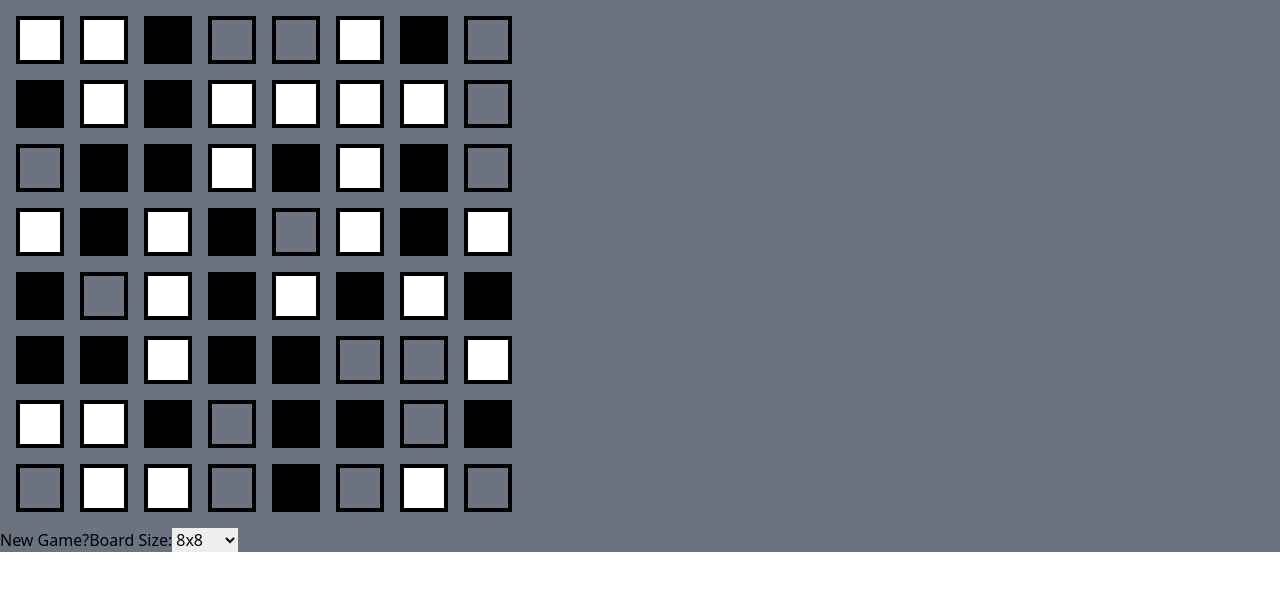
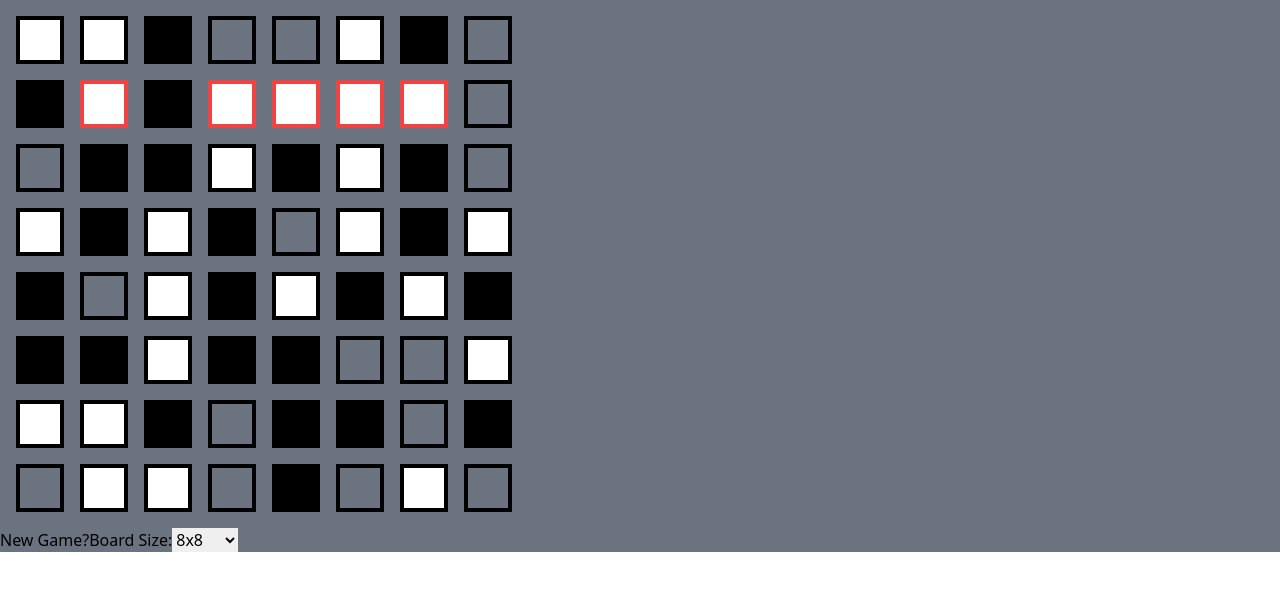
Before and after one commit to alank101/puzzle-games, a React (Create React App) app: page /Unruly in a window 1280 px wide. Shown: the top 590 px of the page. Built offline with nearby package versions, Linux system fonts and the light colour scheme.

Commit message:
different approach to checking progress

```diff
--- a/src/components/Unruly.jsx
+++ b/src/components/Unruly.jsx
@@ -4,11 +4,13 @@ import { useState, useEffect } from "react";
 
 export default function Unruly() {
     // const [colors, setColors] = useState(gameBoard)
-    const [colors, setColors] = useState(() => {
+    const [currentBoardArray, setCurrentBoardArray] = useState(() => {
         return Array.from({ length: 8 }, () => Array.from({ length: 8 }, getRandomNumber));
     });
     const [selectedBoardSize, setSelectedBoardSize] = useState(8)
-    const [currentBoardArray, setCurrentBoardArray] = useState([])
+    const [hasMoreThanHalf, setHasMoreThanHalf] = useState(false)
+    const threeInRow = ' border-red-500'
+    const moreThanHalf = ' text-red-500 text-center p-2'
 
     useEffect(() => {
         newGame(selectedBoardSize);
@@ -18,12 +20,10 @@ export default function Unruly() {
         0: 'bg-transparent border-black',
         1: 'bg-black border-black',
         2: 'bg-white border-black',
-        3: 'bg-black border-red-500',
-        4: 'bg-white border-red-500'
     }
 
     function handleColorChange(rowIndex, colIndex) {
-        const newColors = [...colors]
+        const newColors = [...currentBoardArray]
         const currentValue = newColors[rowIndex][colIndex];
         switch (currentValue) {
             case 1:
@@ -32,25 +32,10 @@ export default function Unruly() {
             case 2:
                 newColors[rowIndex][colIndex] = 0
                 break
-            case 3:
-                newColors[rowIndex][colIndex] = 2
-                if (newColors[rowIndex][colIndex - 1] === 3) newColors[rowIndex][colIndex - 1] = 1
-                if (newColors[rowIndex][colIndex + 1] === 3) newColors[rowIndex][colIndex + 1] = 1
-                if (newColors[rowIndex - 1][colIndex] === 3) newColors[rowIndex - 1][colIndex] = 1
-                if (newColors[rowIndex + 1][colIndex] === 3) newColors[rowIndex + 1][colIndex] = 1
-                break
-            case 4:
-                newColors[rowIndex][colIndex] = 0
-                if (newColors[rowIndex][colIndex - 1] === 4) newColors[rowIndex][colIndex - 1] = 2
-                if (newColors[rowIndex][colIndex + 1] === 4) newColors[rowIndex][colIndex + 1] = 2
-                if (newColors[rowIndex - 1][colIndex] === 4) newColors[rowIndex - 1][colIndex] = 2
-                if (newColors[rowIndex + 1][colIndex] === 4) newColors[rowIndex + 1][colIndex] = 2
-                break
             default:
                 newColors[rowIndex][colIndex] = 1
         }
-        setColors(newColors)
-        checkProgress(rowIndex, colIndex)
+        setCurrentBoardArray(newColors)
     }
 
     function getRandomNumber() {
@@ -61,88 +46,106 @@ export default function Unruly() {
         const newBoard = Array.from({ length: selectedBoardSize }, () =>
             Array.from({ length: selectedBoardSize }, getRandomNumber)
         );
-        setColors(newBoard);
-        setCurrentBoardArray(newBoard)
+        setCurrentBoardArray(newBoard);
     }
-
 
     function handleBoardSizeChange(event) {
         const newBoardSize = parseInt(event.target.value, 10);
         setSelectedBoardSize(newBoardSize)
     }
 
-    function checkProgress(rowIndex, colIndex) {
-        const selectedValue = currentBoardArray[rowIndex][colIndex];
 
-        const isMatchingHorizontal = (value) => {
-            return (
-                currentBoardArray[rowIndex][colIndex - 1] === value &&
-                currentBoardArray[rowIndex][colIndex + 1] === value
-            );
-        };
+    function getCellClasses(value, rowIndex, colIndex, currentBoardArray) {
+        // Add the necessary logic to determine the classes for each cell based on the conditions
+        let classes = colorMapping[value];
 
-        const isMatchingVertical = (value) => {
-            return (
-                currentBoardArray[rowIndex - 1] &&
-                currentBoardArray[rowIndex + 1] &&
-                currentBoardArray[rowIndex - 1][colIndex] === value &&
-                currentBoardArray[rowIndex + 1][colIndex] === value
-            );
-        };
+        const counts = countColors(currentBoardArray);
 
-        const updateCellsHorizontal = (value) => {
-            currentBoardArray[rowIndex][colIndex] = value;
-            currentBoardArray[rowIndex][colIndex - 1] = value;
-            currentBoardArray[rowIndex][colIndex + 1] = value;
-        };
-
-        const updateCellsVertical = (value) => {
-            currentBoardArray[rowIndex][colIndex] = value;
-            currentBoardArray[rowIndex - 1][colIndex] = value;
-            currentBoardArray[rowIndex + 1][colIndex] = value;
+        // Check if one color has more than half of the current board length
+        const boardLength = currentBoardArray.length * currentBoardArray[0].length;
+        for (const color in counts) {
+            if (counts[color] > boardLength / 2) {
+                classes += moreThanHalf;
+                setHasMoreThanHalf(true)
+                break;
+            }
         }
 
-        if ((selectedValue === 2 && isMatchingVertical(2) && isMatchingHorizontal(2)) ||
-            (selectedValue === 1 && isMatchingVertical(1) && isMatchingHorizontal(1))) {
-            updateCellsHorizontal(selectedValue === 2 ? 4 : 3);
-            updateCellsVertical(selectedValue === 2 ? 4 : 3);
-        } else if (selectedValue === 2 && isMatchingHorizontal(2)) {
-            updateCellsHorizontal(4);
-        } else if (selectedValue === 1 && isMatchingHorizontal(1)) {
-            updateCellsHorizontal(3);
-        } else if (selectedValue === 1 && isMatchingVertical(1)) {
-            updateCellsVertical(3);
-        } else if (selectedValue === 2 && isMatchingVertical(2)) {
-            updateCellsVertical(4);
+        // Check if there are at least 3 consecutive cells of the same color in a row
+        if (value !== 0) {
+            const row = currentBoardArray[rowIndex];
+            if (hasThreeInRow(row, value)) {
+                classes += threeInRow;
+            }
         }
 
+        return classes;
     }
 
+    const countColors = (board) => {
+        const counts = { 0: 0, 1: 0, 2: 0 };
+        board.forEach((row) => {
+            row.forEach((cell) => {
+                counts[cell]++;
+            });
+        });
+        return counts;
+    };
+
+    const hasThreeInRow = (row, color) => {
+        let count = 0;
+        for (let i = 0; i < row.length; i++) {
+            if (row[i] === color) {
+                count++;
+                if (count >= 3) {
+                    return true;
+                }
+            } else {
+                count = 0;
+            }
+        }
+        return false;
+    };
 
 
     return (
         <div>
             <div className="p-2">
-                {colors.map((row, rowIndex) => (
-                    <div key={rowIndex} className='flex' >
+                {currentBoardArray.map((row, rowIndex) => (
+                    <div key={rowIndex} className="flex">
                         {row.map((value, colIndex) => (
                             <div
                                 key={colIndex}
                                 onClick={() => handleColorChange(rowIndex, colIndex)}
-                                className={`w-12 h-12 ${colorMapping[value]} border-4 m-2`}
-                            ></div>
+                                className={`w-12 h-12 ${getCellClasses(
+                                    value,
+                                    rowIndex,
+                                    colIndex,
+                                    currentBoardArray
+                                )} border-4 m-2`}
+                            >
+                                {hasMoreThanHalf ? (
+                                    <span className="absolute inset-0 flex items-center justify-center">
+                                        <span className="text-red-500 text-lg font-bold">!</span>
+                                    </span>
+                                ) : null}
+                            </div>
                         ))}
                     </div>
                 ))}
             </div>
             <button onClick={newGame}>New Game?</button>
             <label>Board Size:</label>
-            <select id='boardSize' value={selectedBoardSize} onChange={handleBoardSizeChange}>
-                <option value='8'>8x8</option>
-                <option value='10'>10x10</option>
-                <option value='12'>12x12</option>
-                <option value='14'>14x14</option>
+            <select
+                id="boardSize"
+                value={selectedBoardSize}
+                onChange={handleBoardSizeChange}
+            >
+                <option value="8">8x8</option>
+                <option value="10">10x10</option>
+                <option value="12">12x12</option>
+                <option value="14">14x14</option>
             </select>
         </div>
-    )
+    );
 }
```
